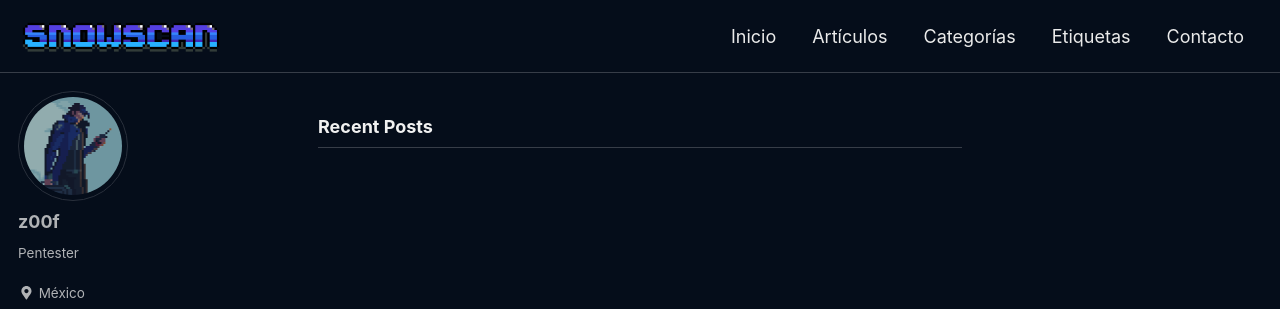
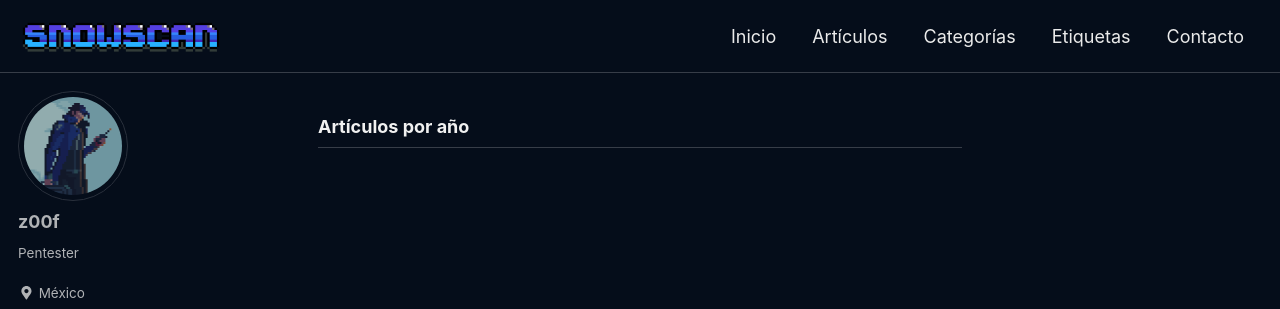
Before and after one commit to z00f/z00f.github.io, a Jekyll site: the page built from index.html, in a window 1280 px wide. Shown: the top 309 px of the page. Built offline with Jekyll 4.4.1, drawn with Linux system fonts in a browser that asks for light colours; cached includes are drawn as plain includes; a script that is not in the unit is left out; the list of posts is cut into pages by our own code.

Commit message:
Update home.html

```diff
--- a/_layouts/home.html
+++ b/_layouts/home.html
@@ -4,7 +4,7 @@ layout: archive
 
 {{ content }}
 
-<h3 class="archive__subtitle">{{ site.data.ui-text[site.locale].recent_posts | default: "Recent Posts" }}</h3>
+<h3 class="archive__subtitle">{{ site.data.ui-text[site.locale].recent_posts | default: "Artículos por año" }}</h3>
 
 {% for post in paginator.posts %}
   {% include archive-single.html %}
```
